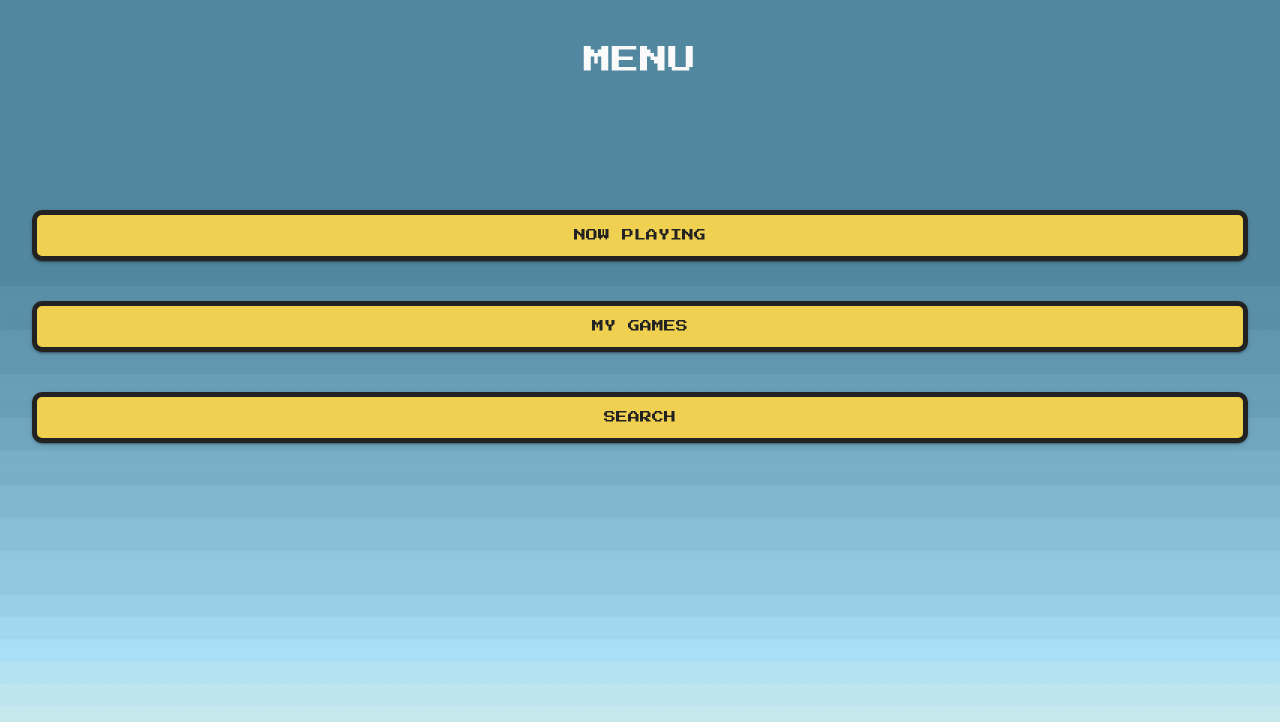
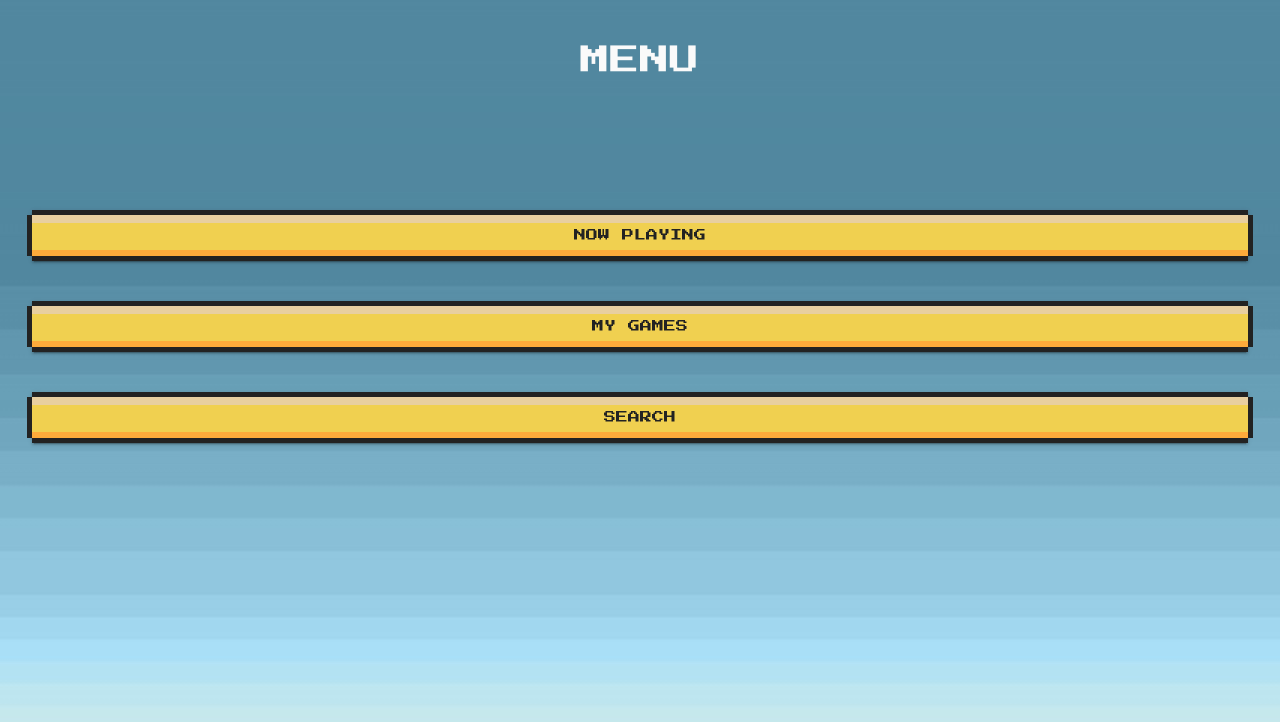
Before and after one commit to ptya/fun-with-games, a React (Create React App) app: page / in a window 1280 px wide. Shown: the top 722 px of the page. Built offline with nearby package versions, Linux system fonts and the light colour scheme.

Commit message:
prettier config and a bit of polish on menu

```diff
--- a/src/components/Menu.tsx
+++ b/src/components/Menu.tsx
@@ -1,35 +1,66 @@
 import React from 'react';
-import { Button, Grid } from '@material-ui/core'
-import { makeStyles } from '@material-ui/core/styles'
+import { Button, Grid } from '@material-ui/core';
+import { makeStyles } from '@material-ui/core/styles';
 
-const useStyles = makeStyles(theme => ({
+const useStyles = makeStyles((theme) => ({
   container: {
     marginTop: '70px',
   },
   button: {
     color: theme.palette.text.primary,
-    border: `solid 5px ${theme.palette.common.black}`,
-    borderRadius: '10px',
+    borderTop: `solid 5px ${theme.palette.common.black}`,
+    borderBottom: `solid 5px ${theme.palette.common.black}`,
+    borderRadius: 0,
     padding: '10px 0',
-  }
+    backgroundImage: `
+    linear-gradient(
+      to bottom,
+      #E8CFA0 20%,
+      #F0D050 20%,
+      #F0D050 85%,
+      #FDAB3B 85%
+      );
+    `,
+    '&:before': {
+      content: '""',
+      width: 5,
+      height: '100%',
+      background: theme.palette.common.black,
+      position: 'absolute',
+      right: -5,
+    },
+    '&:after': {
+      content: '""',
+      width: 5,
+      height: '100%',
+      background: theme.palette.common.black,
+      position: 'absolute',
+      left: -5,
+    },
+  },
 }));
 
-
-function App() {
+const Menu: React.FC = () => {
   const classes = useStyles();
   return (
     <Grid item container direction="column" alignItems="center" spacing={5} className={classes.container}>
       <Grid item container>
-        <Button color="primary" variant="contained" fullWidth className={classes.button}>Now Playing</Button>
+        <Button color="primary" variant="contained" fullWidth className={classes.button}>
+          Now Playing
+        </Button>
       </Grid>
       <Grid item container>
-        <Button color="primary" variant="contained" fullWidth className={classes.button}>My Games</Button>
+        <Button color="primary" variant="contained" fullWidth className={classes.button}>
+          My Games
+        </Button>
       </Grid>
       <Grid item container>
-        <Button color="primary" variant="contained" fullWidth className={classes.button}>Search</Button>
+        <Button color="primary" variant="contained" fullWidth className={classes.button}>
+          Search
+        </Button>
       </Grid>
-    </Grid >
+    </Grid>
   );
-}
+};
 
-export default App;
+export default Menu;
--- a/src/theme/index.ts
+++ b/src/theme/index.ts
@@ -18,12 +18,12 @@ const theme = createMuiTheme({
     },
     common: {
       black: '#222',
-      white: '#fafafa'
+      white: '#fafafa',
     },
     text: {
       primary: '#222',
       secondary: '#fafafa',
-    }
+    },
   },
   typography: {
     htmlFontSize: 16,
@@ -38,12 +38,12 @@ const theme = createMuiTheme({
       '"Segoe UI Symbol"',
     ].join(','),
     h1: {
-      fontSize: '1,625rem',
+      fontSize: '1.85rem',
     },
     button: {
       fontSize: '0.75rem',
     },
   },
-})
+});
 
-export { theme }
+export { theme };
--- a/tsconfig.json
+++ b/tsconfig.json
@@ -1,6 +1,6 @@
 {
   "compilerOptions": {
-    "target": "es5",
+    "target": "esnext",
     "lib": [
       "dom",
       "dom.iterable",
```
Also changed, not shown: package.json (+12 -3 lines), src/App.tsx (+10 -12 lines), src/components/Header.tsx (+12 -11 lines), tslint.json (added, +12 -0 lines), .eslintrc.js (added), 2 other files (tests, documents, lock files or other folders).
